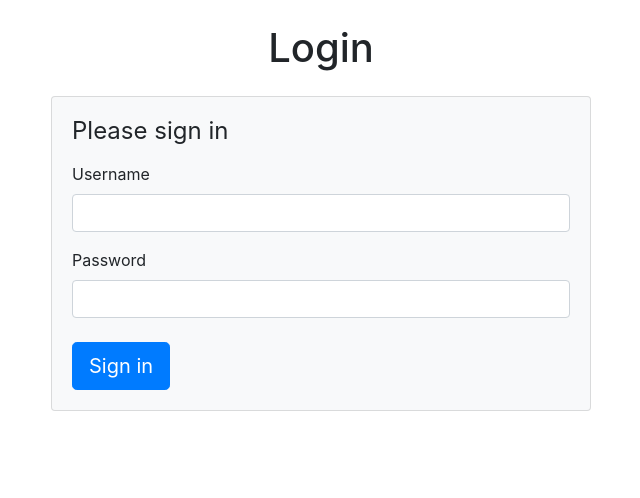
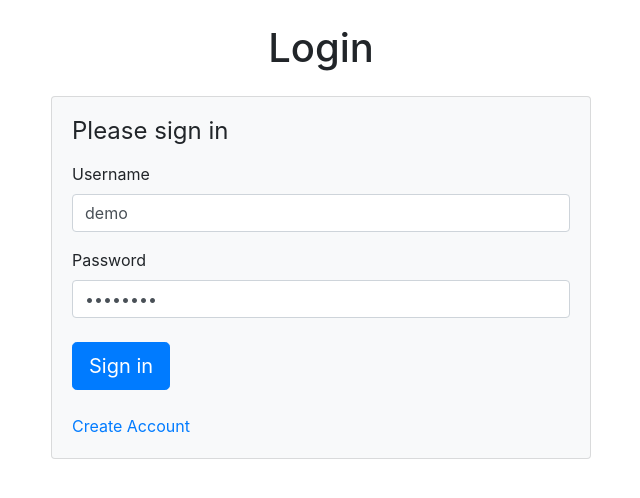
Before and after one commit to leonbubova/paper-hands, a Symfony app: template templates/security/login.html.twig in a window 1280 px wide. Shown: the top 498 px of the page, without its empty margins (319-959 px from the left). Run offline with Twig, Linux system fonts and the light colour scheme; the template is opened without the code that fills it, so the values that code supplies are empty; some libraries are stand-ins or nearby versions.

Commit message:
update readme and add link to register on login

```diff
--- a/templates/security/login.html.twig
+++ b/templates/security/login.html.twig
@@ -18,9 +18,9 @@
 
                             <h1 class="h4 mb-3 font-weight-normal">Please sign in</h1>
                             <label for="inputUsername">Username</label>
-                            <input type="text" value="{{ last_username }}" name="username" id="inputUsername" class="form-control mb-3">
+                            <input type="text" value="demo" name="username" id="inputUsername" class="form-control mb-3">
                             <label for="inputPassword">Password</label>
-                            <input type="password" name="password" id="inputPassword" class="form-control mb-4" required>
+                            <input type="password" value="password" name="password" id="inputPassword" class="form-control mb-4" required>
 
                             <input type="hidden" name="_csrf_token"
                                    value="{{ csrf_token('authenticate') }}"
@@ -37,9 +37,10 @@
                             </div>
                             #}
 
-                            <button class="btn btn-lg btn-primary" type="submit">
+                            <button class="btn btn-lg btn-primary mb-4" type="submit">
                                 Sign in
                             </button>
+                            <div><a href="{{ path('app_register') }}">Create Account</a></div>
                         </form>
                     </div>
                 </div>
```
Also changed, not shown: README.md.
